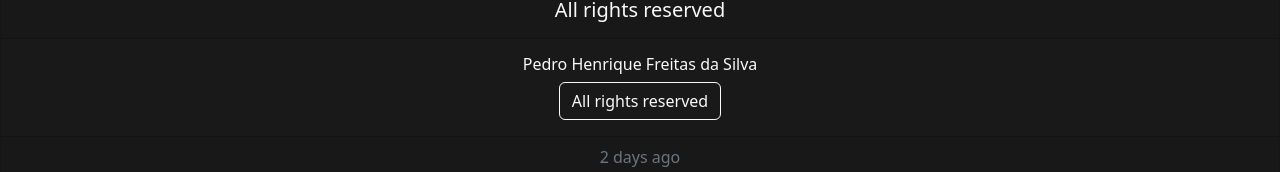
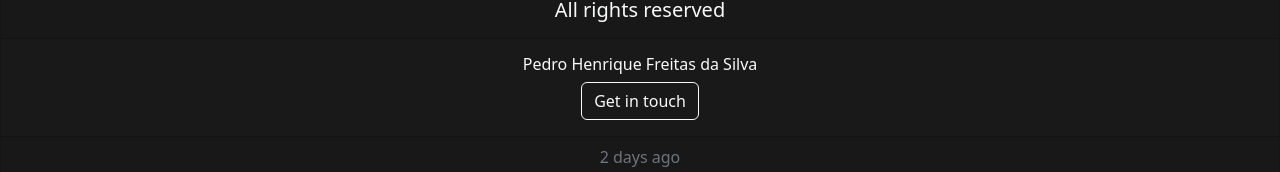
Before and after one commit to PedroBakerofc/Portif-lio, a plain HTML site: page ingles.html in a window 1280 px wide. Shown: the part 2743-2915 px from the top of the page. Drawn offline with nearby package versions, Linux system fonts and the light colour scheme.

Commit message:
Update ingles.html

```diff
--- a/ingles.html
+++ b/ingles.html
@@ -210,7 +210,7 @@
                 </div>
                 <div class="card-body">
                   <h6 class="card-title">Pedro Henrique Freitas da Silva</h6>
-                  <a href="https://api.whatsapp.com/send/?phone=16991464426&text&type=phone_number&app_absent=0" class="btn btn-outline-light" target="_blank">All rights reserved</a>
+                  <a href="https://api.whatsapp.com/send/?phone=16991464426&text&type=phone_number&app_absent=0" class="btn btn-outline-light" target="_blank">Get in touch</a>
                 </div>
                 <div class="card-footer text-muted">
                   2 days ago
```
